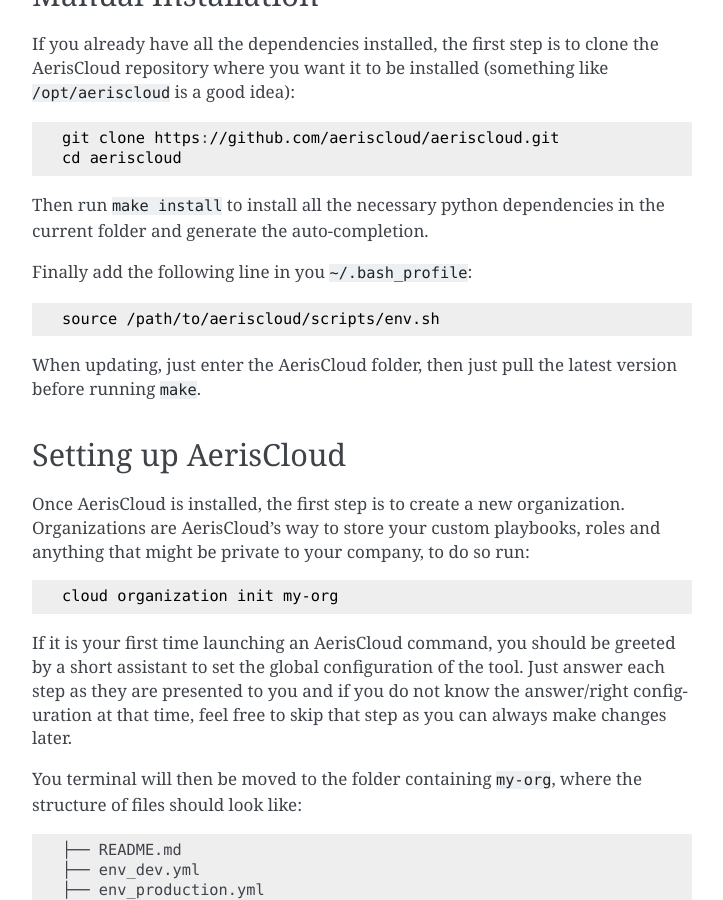
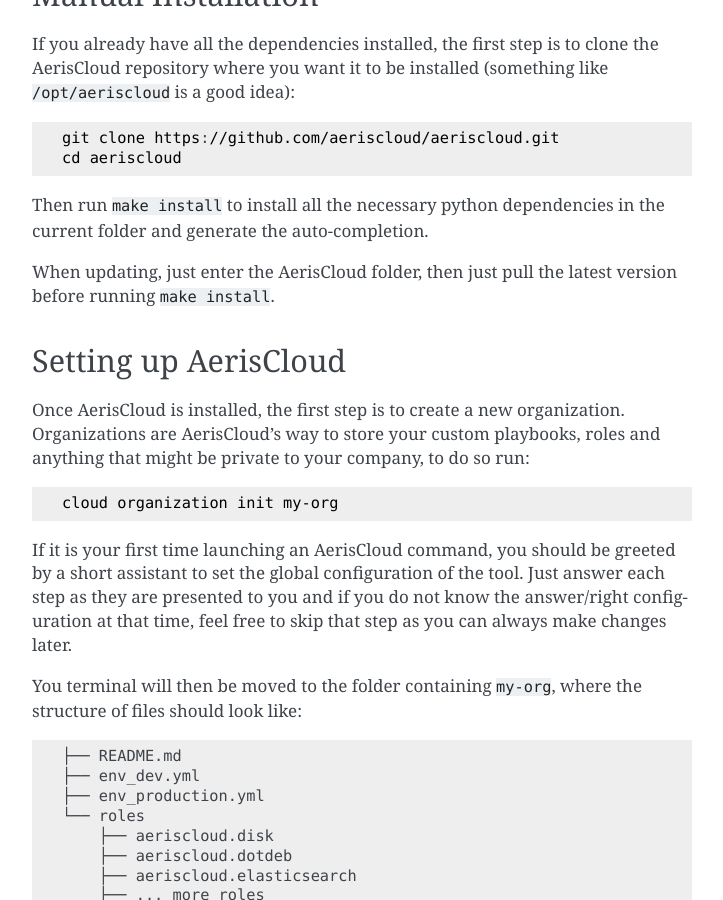
Before and after one commit to AerisCloud/AerisCloud, a Sphinx documentation site: the page built from docs/getting-started.rst, in a window 1280 px wide and 900 px high, scrolled down 497 px. Shown: the whole window, without its empty margins (388-1111 px from the left). Built offline with Sphinx 7.4.7, drawn with Linux system fonts in a browser that asks for light colours.

```diff
--- a/docs/getting-started.rst
+++ b/docs/getting-started.rst
@@ -30,12 +30,8 @@
 Then run ``make install`` to install all the necessary python dependencies in the
 current folder and generate the auto-completion.
 
-Finally add the following line in you ``~/.bash_profile``::
-
-  source /path/to/aeriscloud/scripts/env.sh
-
 When updating, just enter the AerisCloud folder, then just pull the latest
-version before running ``make``.
+version before running ``make install``.
 
 Setting up AerisCloud
 ---------------------
```
Also changed, not shown: 2 other files.
